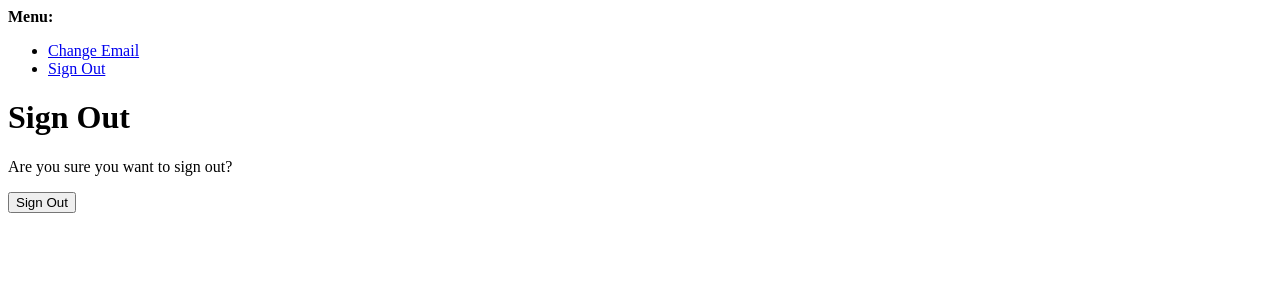
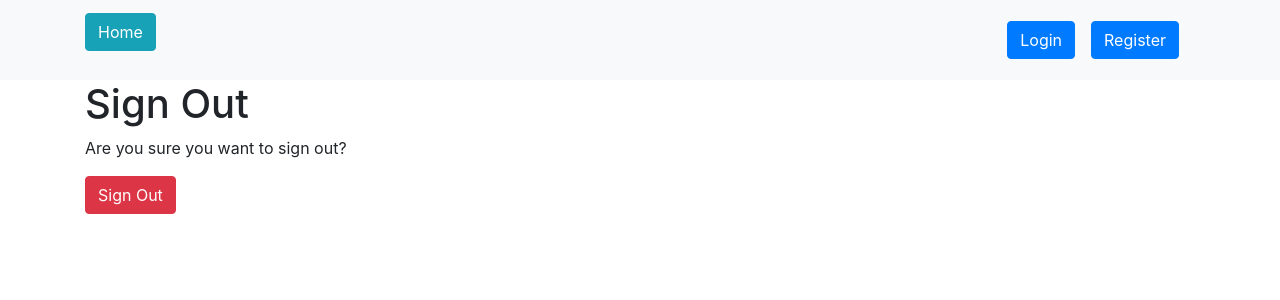
Before and after one commit to rodolfofrainer/appCarol, a Django app: page /accounts/logout/ in a window 1280 px wide. Shown: the top 300 px of the page. Run offline with Django 4.2, Linux system fonts and the light colour scheme; a user stored in the database is signed in.

Commit message:
update register/logout styles

```diff
--- a/calculator/templates/home.html
+++ b/calculator/templates/home.html
@@ -1,6 +1,6 @@
 {% extends "base.html" %}
-{% load static %}
 {% block content %}
+
 <div class="container mt-5">
     <div class="row justify-content-center">
       <div class="col-sm text-center">
--- a/templates/account/logout.html
+++ b/templates/account/logout.html
@@ -1,21 +1,34 @@
-{% extends "account/base.html" %}
+{% extends "base.html" %}
 
 {% load i18n %}
 
 {% block head_title %}{% trans "Sign Out" %}{% endblock %}
 
 {% block content %}
+<div class="container">
+  <div class="row">
+    <div class="col">
 <h1>{% trans "Sign Out" %}</h1>
+    </div>
+  </div>
 
+  <div class="row">
+    <div class="col">
 <p>{% trans 'Are you sure you want to sign out?' %}</p>
+    </div>
+  </div>
 
+  <div class="row">
+    <div class="col">
 <form method="post" action="{% url 'account_logout' %}">
   {% csrf_token %}
   {% if redirect_field_value %}
   <input type="hidden" name="{{ redirect_field_name }}" value="{{ redirect_field_value }}"/>
   {% endif %}
-  <button type="submit">{% trans 'Sign Out' %}</button>
+  <button class="btn btn-danger" type="submit">{% trans 'Sign Out' %}</button>
 </form>
-
+    </div>
+  </div>
+</div>
 
 {% endblock %}
```
Also changed, not shown: templates/account/signup.html (+18 -4 lines), db.sqlite3.
